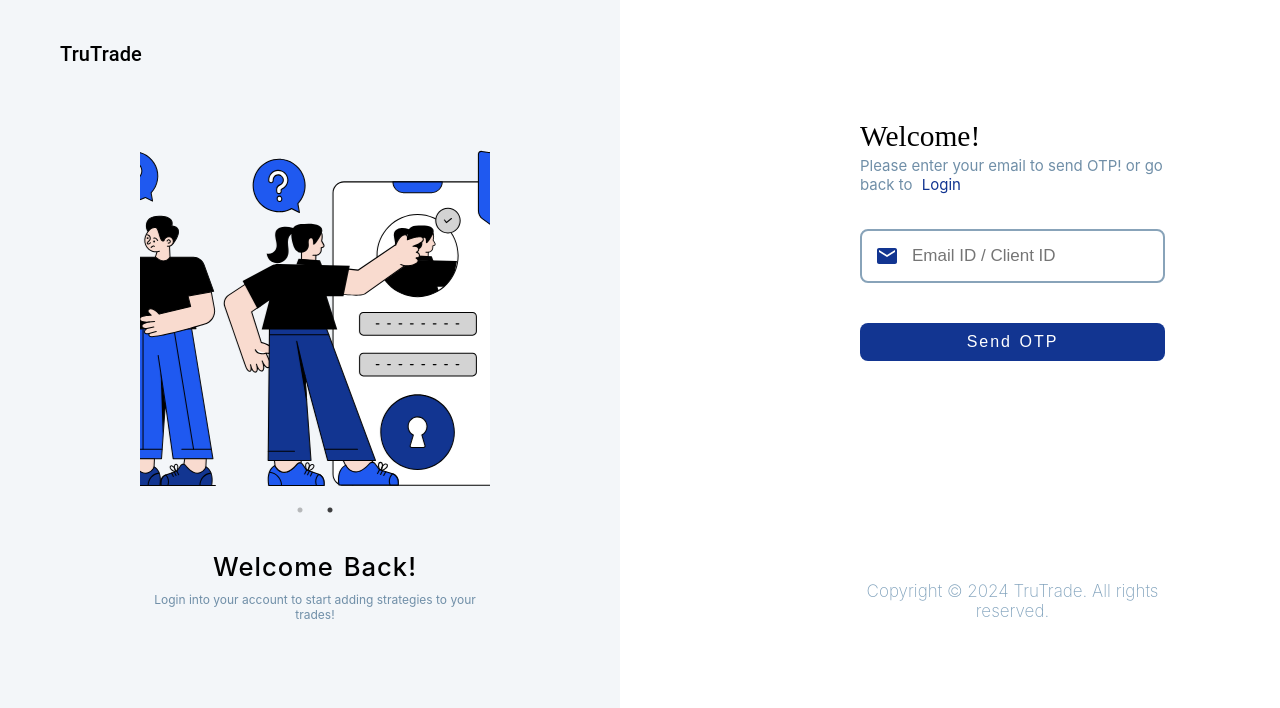
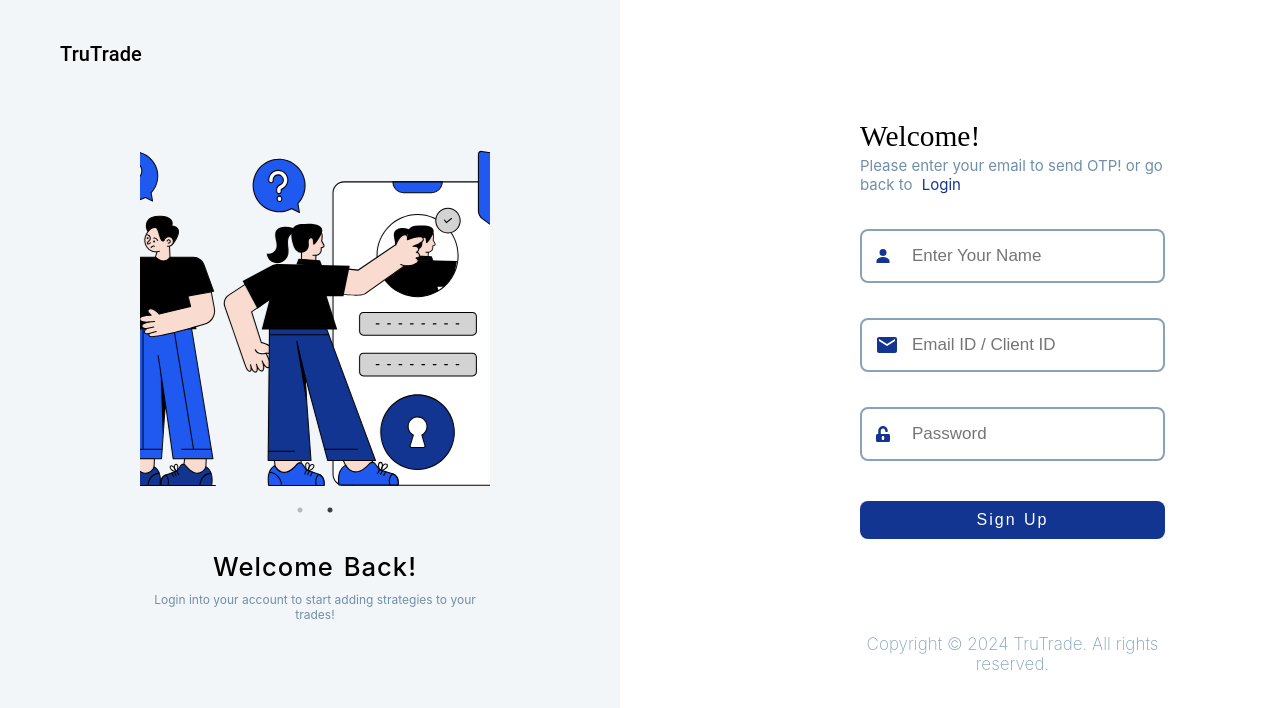
Before and after one commit to iamabhiCH/TruTrade---The-Trading-Application, a React (Create React App) app: page /signup in a window 1280 px wide. Shown: the top 708 px of the page. Built offline with nearby package versions, Linux system fonts and the light colour scheme; no server answers.

Commit message:
Completint this project from frontend side

```diff
--- a/src/components/Login/Login.js
+++ b/src/components/Login/Login.js
@@ -5,6 +5,7 @@ import EmailIcon from "@mui/icons-material/Email";
 import LoginImg1 from "../../resource/signup1.svg";
 import LoginImg2 from "../../resource/signup2.svg";
 import { FaUnlockAlt, FaRegEye, FaRegEyeSlash } from "react-icons/fa";
+import { Link } from "react-router-dom";
 
 const CustomArrow = () => null;
 
@@ -84,14 +85,20 @@ const Login = () => {
                                     onClick={togglePasswordVisibility}
                                 >
                                     {showPassword ? (
+                                        <FaRegEye />
+                                    ) : (
                                         <FaRegEyeSlash />
-                                    ) : (
-                                        <FaRegEye />
                                     )}
                                 </div>
                             </div>
                         </div>
+                        <div className="forgetPass">
+                            <a href="/signup">Forget Password?</a>
+                        </div>
                         <button>Continue</button>
+                        <div className="dha">
+                            <p>Don't have an account? <Link to="/signup" className="dhas">Sign Up</Link></p>
+                        </div>
                     </form>
                     <h6>
                         Copyright © 2024 TruTrade. All rights reserved.
--- a/src/components/Login/login.css
+++ b/src/components/Login/login.css
@@ -7,6 +7,9 @@
     background-color: #f3f6f9;
     width: 650px;
     height: 100vh;
+}
+.login-left{
+    margin-left: -55px;
 }
 .login-right h1 {
     font-family: "Roboto", "Helvetica", "Arial", sans-serif;
@@ -62,17 +65,6 @@
     width: 80%;
     margin-left: 60px;
 }
-/* .login-page-switch {
-    font-size: 15px;
-    text-decoration: none;
-    padding: 5px;
-    color: #123591;
-    border-radius: 3px;
-}
-
-.login-page-switch:hover {
-    background-color: hsl(205, 35%, 93%);
-} */
 .login-form {
     position: relative;
     display: flex;
@@ -140,14 +132,13 @@
     font-size: 17px;
     color: hsl(206, 31%, 62%);
     text-align: center;
-    margin-top: 220px;
+    margin-top: 80px;
     font-weight: 200;
 }
 .password-input-container {
     position: relative;
     width: 100%;
 }
-
 .password-toggle {
     position: absolute;
     top: 50%;
@@ -155,3 +146,32 @@
     right: 25px;
     cursor: pointer;
 }
+.forgetPass{
+    margin-top: 10px;
+    text-align: end;
+}
+.forgetPass a{
+    text-decoration: none;
+    color: #123591;
+    font-size: 16px;
+    font-weight: 400;
+    font-family: "sans-serif";
+    cursor: pointer;
+}
+.dha{
+    margin-top: 20px;
+    text-align: center;
+}
+.dha a{
+    text-decoration: none;
+}
+.dhas{
+    font-size: 15px;
+    padding: 5px;
+    color: #123591;
+    border-radius: 3px;
+}
+.dhas:hover{
+    background-color: hsl(205, 35%, 93%);
+    cursor: pointer;
+}
--- a/src/components/Signup/Signup.css
+++ b/src/components/Signup/Signup.css
@@ -65,7 +65,6 @@
     color: #123591;
     border-radius: 3px;
 }
-
 .login-page-switch:hover {
     background-color: hsl(205, 35%, 93%);
 }
@@ -110,6 +109,6 @@
     font-size: 17px;
     color: hsl(206, 31%, 62%);
     text-align: center;
-    margin-top: 220px;
+    margin-top: 95px;
     font-weight: 200;
 }
--- a/src/components/Signup/Signup.js
+++ b/src/components/Signup/Signup.js
@@ -1,11 +1,13 @@
-import React from "react";
+import React, { useState } from "react";
 import "./Signup.css";
 import Slider from "react-slick";
-import EmailIcon from '@mui/icons-material/Email';
-import {Link} from 'react-router-dom'
+import EmailIcon from "@mui/icons-material/Email";
+import { Link } from "react-router-dom";
 import SignupImg1 from "../../resource/signup1.svg";
 import SignupImg2 from "../../resource/signup2.svg";
-
+import { FaUnlockAlt, FaRegEye, FaRegEyeSlash } from "react-icons/fa";
+import { IoPersonSharp } from "react-icons/io5";
+import axios from "axios";
 const CustomArrow = () => null;
 
 const Signup = () => {
@@ -19,6 +21,29 @@ const Signup = () => {
         initialSlide: 0,
         prevArrow: <CustomArrow />,
         nextArrow: <CustomArrow />,
+    };
+
+    const [fullName, setFullName] = useState();
+    const [email, setEmail] = useState();
+    const [password, setPassword] = useState();
+
+    const handelSubmit = async (e) => {
+        e.preventDefault();
+        const bodyData = {
+            name: fullName,
+            email: email,
+            password: password,
+        };
+        const resp = await axios.post(
+            "http://localhost:8000/user/signup",
+            bodyData
+        );
+
+        if (resp.data.success === true) {
+            alert("Signup successfull");
+        } else {
+            alert("Try Again");
+        }
     };
 
     return (
@@ -45,14 +70,59 @@ const Signup = () => {
                 <div className="signup-content">
                     <h1>Welcome!</h1>
                     <p>
-                        Please enter your email to send OTP! or go back to <Link to='/login' className="login-page-switch">Login</Link>
+                        Please enter your email to send OTP! or go back to{" "}
+                        <Link to="/login" className="login-page-switch">
+                            Login
+                        </Link>
                     </p>
-                    <form>
+                    <form onSubmit={handelSubmit}>
                         <div className="signup-form">
-                            <EmailIcon className="emailIcon" style={{ color: '#123591' }} />
-                            <input type="email" className="emailInput" placeholder="Email ID / Client ID" required/>
+                            <IoPersonSharp
+                                className="emailIcon"
+                                style={{ color: "#123591" }}
+                            />
+                            <input
+                                type="text"
+                                className="emailInput"
+                                placeholder="Enter Your Name"
+                                required
+                                value={fullName}
+                                onChange={(e) => {
+                                    setFullName(e.target.value);
+                                }}
+                            />
                         </div>
-                        <button>Send OTP</button>
+                        <div className="signup-form">
+                            <EmailIcon
+                                className="emailIcon"
+                                style={{ color: "#123591" }}
+                            />
+                            <input
+                                type="email"
+                                className="emailInput"
+                                placeholder="Email ID / Client ID"
+                                required
+                                value={email}
+                                onChange={(e) => setEmail(e.target.value)}
+                            />
+                        </div>
+                        <div className="signup-form">
+                            <FaUnlockAlt
+                                className="emailIcon"
+                                style={{ color: "#123591" }}
+                            />
+                            <input
+                                type="password"
+                                className="emailInput"
+                                placeholder="Password"
+                                required
+                                value={password}
+                                onChange={(e) => {
+                                    setPassword(e.target.value);
+                                }}
+                            />
+                        </div>
+                        <button type="submit">Sign Up</button>
                     </form>
                     <h6>Copyright © 2024 TruTrade. All rights reserved.</h6>
                 </div>
```
